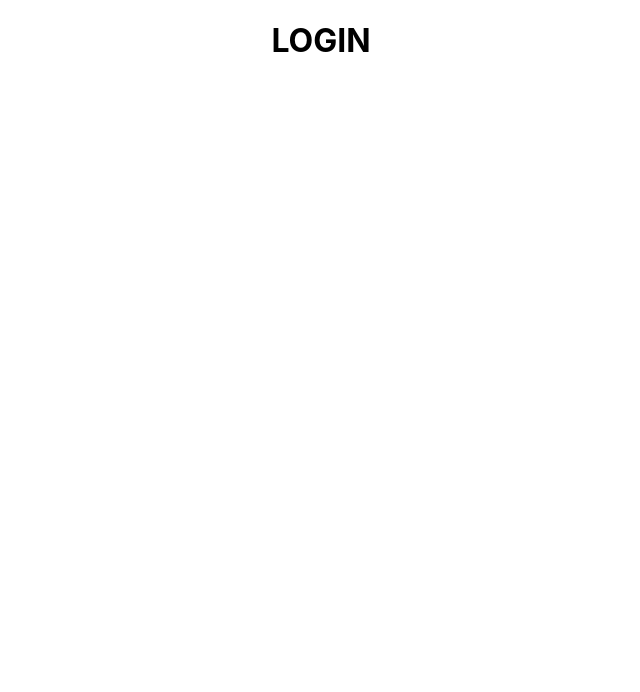
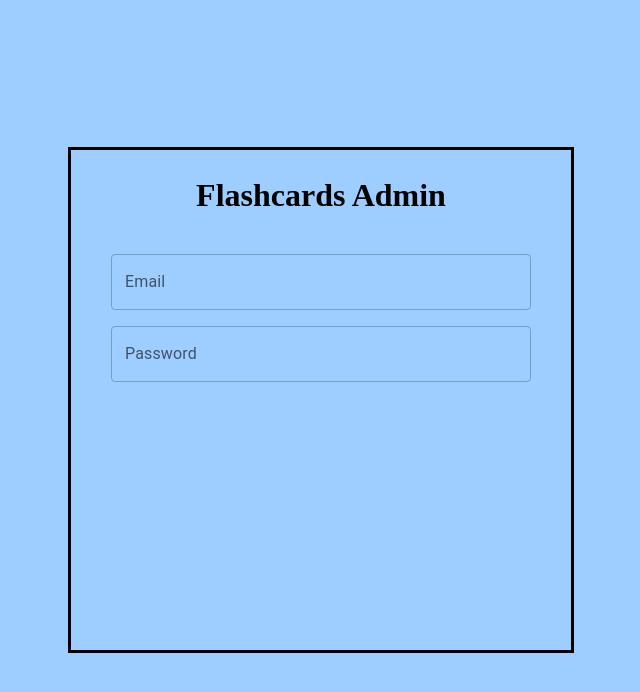
Before and after one commit to kamils224/GeneralFlashcards, a React (Create React App) app in the folder frontend/admin/: page /login in a window 1280 px wide. Shown: the top 692 px of the page, without its empty margins (319-959 px from the left). Built offline with nearby package versions, Linux system fonts and the light colour scheme.

Commit message:
Add login view

```diff
--- a/frontend/admin/package.json
+++ b/frontend/admin/package.json
@@ -13,10 +13,12 @@
     "@types/node": "^16.11.21",
     "@types/react": "^17.0.38",
     "@types/react-dom": "^17.0.11",
+    "node-sass": "^7.0.1",
     "react": "^17.0.2",
     "react-dom": "^17.0.2",
     "react-router-dom": "^6.2.1",
     "react-scripts": "5.0.0",
+    "sass": "^1.49.0",
     "typescript": "^4.5.5",
     "web-vitals": "^2.1.4"
   },
--- a/frontend/admin/src/App.css
+++ /dev/null
@@ -1,38 +0,0 @@
-.App {
-  text-align: center;
-}
-
-.App-logo {
-  height: 40vmin;
-  pointer-events: none;
-}
-
-@media (prefers-reduced-motion: no-preference) {
-  .App-logo {
-    animation: App-logo-spin infinite 20s linear;
-  }
-}
-
-.App-header {
-  background-color: #282c34;
-  min-height: 100vh;
-  display: flex;
-  flex-direction: column;
-  align-items: center;
-  justify-content: center;
-  font-size: calc(10px + 2vmin);
-  color: white;
-}
-
-.App-link {
-  color: #61dafb;
-}
-
-@keyframes App-logo-spin {
-  from {
-    transform: rotate(0deg);
-  }
-  to {
-    transform: rotate(360deg);
-  }
-}
--- a/frontend/admin/src/App.tsx
+++ b/frontend/admin/src/App.tsx
@@ -1,7 +1,7 @@
 import React from 'react';
-import 'App.css';
+import 'App.scss';
 import {Route, Routes} from 'react-router-dom';
-import {LoginView} from 'views/login';
+import {LoginView} from 'views/login/login';
 
 
 function App() {
--- a/frontend/admin/src/index.css
+++ /dev/null
@@ -1,13 +0,0 @@
-body {
-  margin: 0;
-  font-family: -apple-system, BlinkMacSystemFont, 'Segoe UI', 'Roboto', 'Oxygen',
-    'Ubuntu', 'Cantarell', 'Fira Sans', 'Droid Sans', 'Helvetica Neue',
-    sans-serif;
-  -webkit-font-smoothing: antialiased;
-  -moz-osx-font-smoothing: grayscale;
-}
-
-code {
-  font-family: source-code-pro, Menlo, Monaco, Consolas, 'Courier New',
-    monospace;
-}
--- /dev/null
+++ b/frontend/admin/src/index.scss
@@ -0,0 +1,9 @@
+@import "styles/variables.module";
+
+body {
+  background-color: $background-primary;
+  margin: 0;
+    padding: 0;
+    border: 0;
+    outline: 0;
+}
--- a/frontend/admin/src/index.tsx
+++ b/frontend/admin/src/index.tsx
@@ -1,6 +1,6 @@
 import React from 'react';
 import ReactDOM from 'react-dom';
-import './index.css';
+import 'index.scss';
 import App from './App';
 import reportWebVitals from './reportWebVitals';
 import {BrowserRouter} from "react-router-dom";
--- /dev/null
+++ b/frontend/admin/src/styles/variables.module.scss
@@ -0,0 +1,8 @@
+$background-white: white;
+$background-primary: #9eceff;
+
+
+:export {
+  backgroundWhite: $background-white;
+  backgroundPrimary: $background-primary;
+}
--- a/frontend/admin/src/views/login.tsx
+++ /dev/null
@@ -1,8 +0,0 @@
-import React from "react";
-
-
-export const LoginView = () => {
-    return (
-        <h1>LOGIN</h1>
-    )
-}
--- /dev/null
+++ b/frontend/admin/src/views/login/login.scss
@@ -0,0 +1,5 @@
+.header {
+  text-align: center;
+  font-weight: bold;
+  font-size: 2em;
+}
--- /dev/null
+++ b/frontend/admin/src/views/login/login.tsx
@@ -0,0 +1,29 @@
+import React from "react";
+import {Box, Grid, Stack, TextField} from "@mui/material";
+import Colors from "styles/variables.module.scss";
+import "./login.scss";
+
+
+export const LoginView = () => {
+    return (
+        <Grid container
+              spacing={0}
+              direction="column"
+              alignItems="center"
+              justifyContent="center"
+              style={{minHeight: '100vh'}}>
+            <Box sx={{
+                backgroundColor: Colors.backgroundWhite,
+                minWidth: {md: 500, xs: "100%"},
+                minHeight: {md: 500, xs: "100%"},
+                border: 3,
+            }}>
+                <h2 className="header">Flashcards Admin</h2>
+                <Stack m={5} justifyContent="center" spacing={2}>
+                    <TextField sx={{backgroundColor: Colors.backgroundWhite}} label="Email" variant="outlined"/>
+                    <TextField label="Password" variant="outlined"/>
+                </Stack>
+            </Box>
+        </Grid>
+    )
+}
```
Also changed, not shown: frontend/admin/src/App.scss (added), 1 other file (tests, documents, lock files or other folders).
